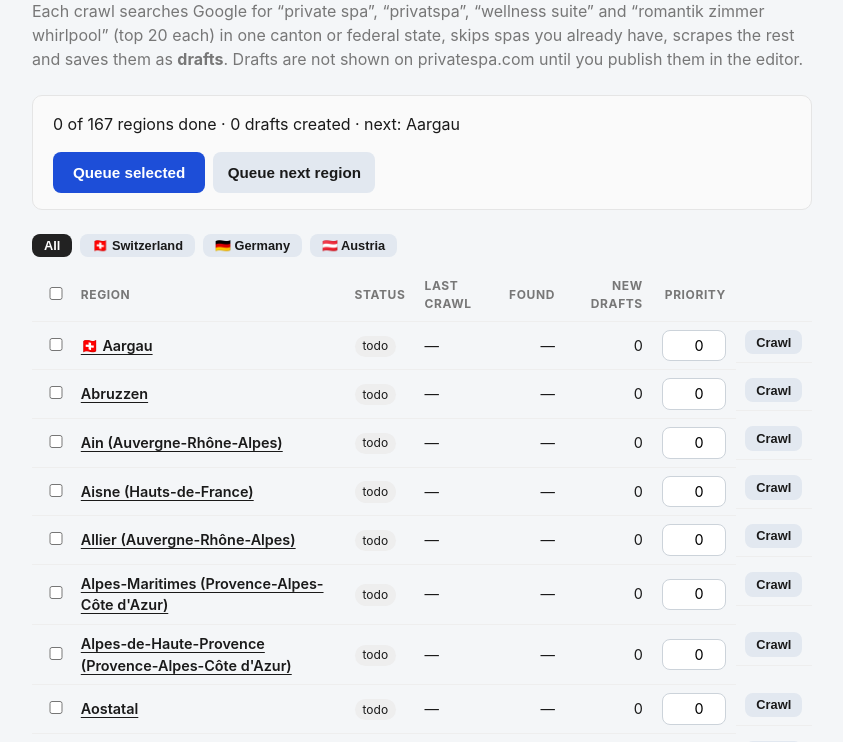
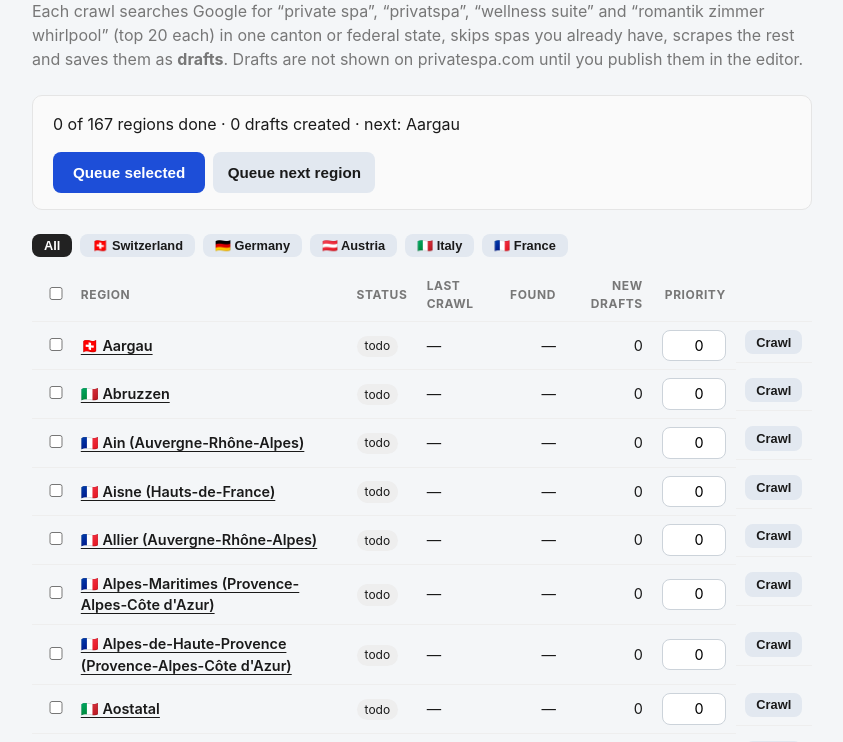
Before and after one commit to Trnquil/privatespa-scraper, a Flask app: page /regions in a window 1280 px wide. Shown: the part 132-874 px from the top of the page, without its empty margins (218-1061 px from the left). Run offline with Flask 3, Linux system fonts and the light colour scheme; data comes from the database, SQL or seed files in the repository; data that the repository does not hold is empty; parts of the project's set-up code (start-up, migrations or seed data) failed here and were passed over; some libraries are stand-ins or nearby versions.

Commit message:
Regions page: Italy and France filters and flags
Co-Authored-By: Claude Opus 5.5 <noreply@anthropic.com>

```diff
--- a/scraper/static/regions.js
+++ b/scraper/static/regions.js
@@ -58,7 +58,7 @@ function renderQueue(job, regions) {
 }
 let countryFilter = "";
 let lastData = null;
-const FLAGS = { CH: "🇨🇭", DE: "🇩🇪", AT: "🇦🇹" };
+const FLAGS = { CH: "🇨🇭", DE: "🇩🇪", AT: "🇦🇹", IT: "🇮🇹", FR: "🇫🇷" };
 
 document.querySelectorAll("#country-filter button").forEach((btn) => {
   btn.addEventListener("click", () => {
--- a/scraper/templates/regions.html
+++ b/scraper/templates/regions.html
@@ -47,6 +47,8 @@
         <button type="button" class="secondary-btn" data-country="CH">🇨🇭 Switzerland</button>
         <button type="button" class="secondary-btn" data-country="DE">🇩🇪 Germany</button>
         <button type="button" class="secondary-btn" data-country="AT">🇦🇹 Austria</button>
+        <button type="button" class="secondary-btn" data-country="IT">🇮🇹 Italy</button>
+        <button type="button" class="secondary-btn" data-country="FR">🇫🇷 France</button>
       </div>
 
       <table class="regions-table">
```
